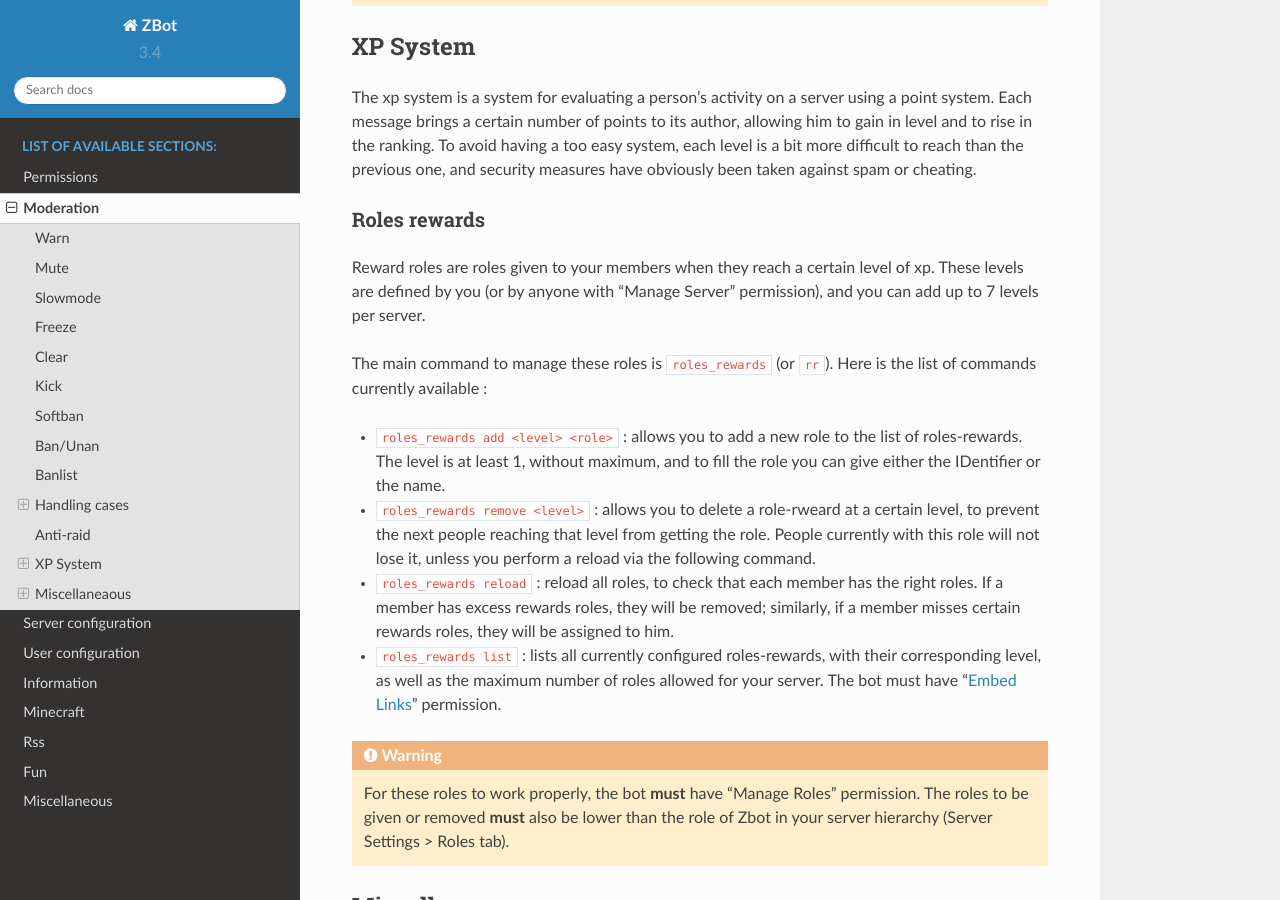
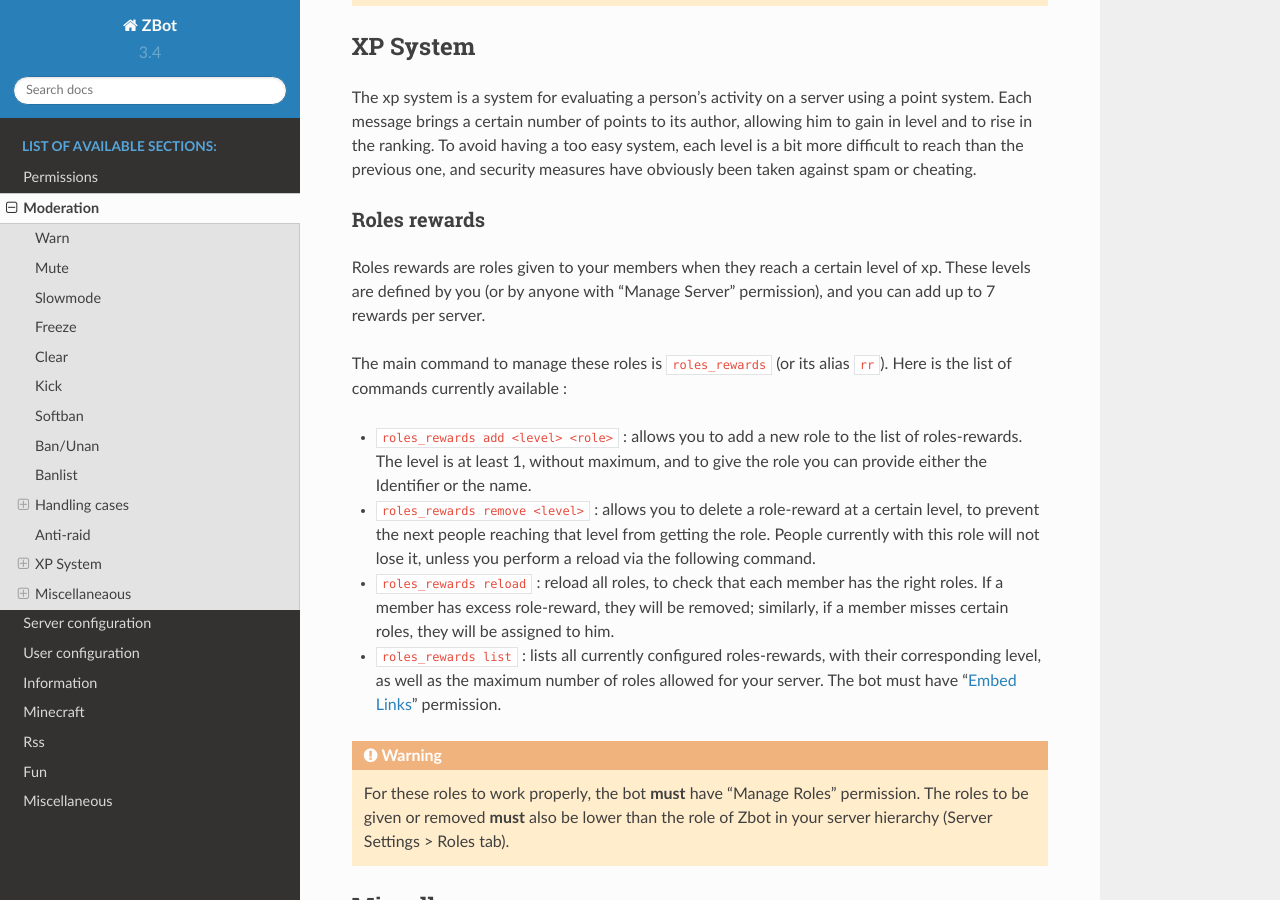
Before and after one commit to Axobot-org/Axobot, a Sphinx documentation site: the page built from docs/moderator.rst, in a window 1280 px wide and 900 px high, scrolled down 6148 px. Built offline with Sphinx 7.4.7 and the Read the Docs theme 2.0.0, drawn with Linux system fonts in a browser that asks for light colours.

Commit message:
[fix] typo in doc

```diff
--- a/docs/moderator.rst
+++ b/docs/moderator.rst
@@ -206,15 +206,15 @@
 Roles rewards
 -------------
 
-Reward roles are roles given to your members when they reach a certain level of xp. These levels are defined by you (or by anyone with "Manage Server" permission), and you can add up to 7 levels per server.
+Roles rewards are roles given to your members when they reach a certain level of xp. These levels are defined by you (or by anyone with "Manage Server" permission), and you can add up to 7 rewards per server.
 
-The main command to manage these roles is :code:`roles_rewards` (or :code:`rr`). Here is the list of commands currently available :
+The main command to manage these roles is :code:`roles_rewards` (or its alias :code:`rr`). Here is the list of commands currently available :
 
-* :code:`roles_rewards add <level> <role>` : allows you to add a new role to the list of roles-rewards. The level is at least 1, without maximum, and to fill the role you can give either the IDentifier or the name.
+* :code:`roles_rewards add <level> <role>` : allows you to add a new role to the list of roles-rewards. The level is at least 1, without maximum, and to give the role you can provide either the Identifier or the name.
 
-* :code:`roles_rewards remove <level>` : allows you to delete a role-rweard at a certain level, to prevent the next people reaching that level from getting the role. People currently with this role will not lose it, unless you perform a reload via the following command.
+* :code:`roles_rewards remove <level>` : allows you to delete a role-reward at a certain level, to prevent the next people reaching that level from getting the role. People currently with this role will not lose it, unless you perform a reload via the following command.
 
-* :code:`roles_rewards reload` : reload all roles, to check that each member has the right roles. If a member has excess rewards roles, they will be removed; similarly, if a member misses certain rewards roles, they will be assigned to him.
+* :code:`roles_rewards reload` : reload all roles, to check that each member has the right roles. If a member has excess role-reward, they will be removed; similarly, if a member misses certain roles, they will be assigned to him.
 
 * :code:`roles_rewards list` : lists all currently configured roles-rewards, with their corresponding level, as well as the maximum number of roles allowed for your server. The bot must have "`Embed Links <perms.html#embed-links>`_" permission.
 
```
